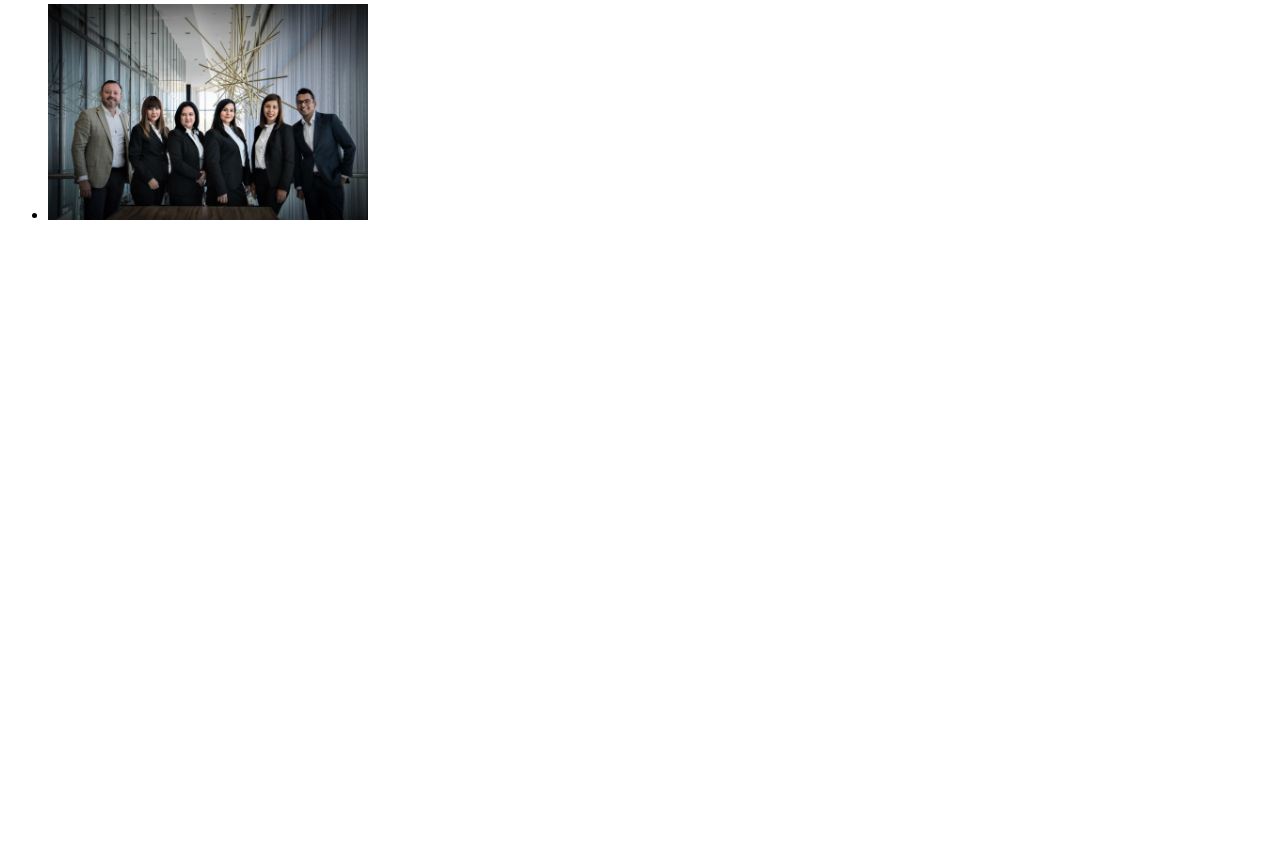
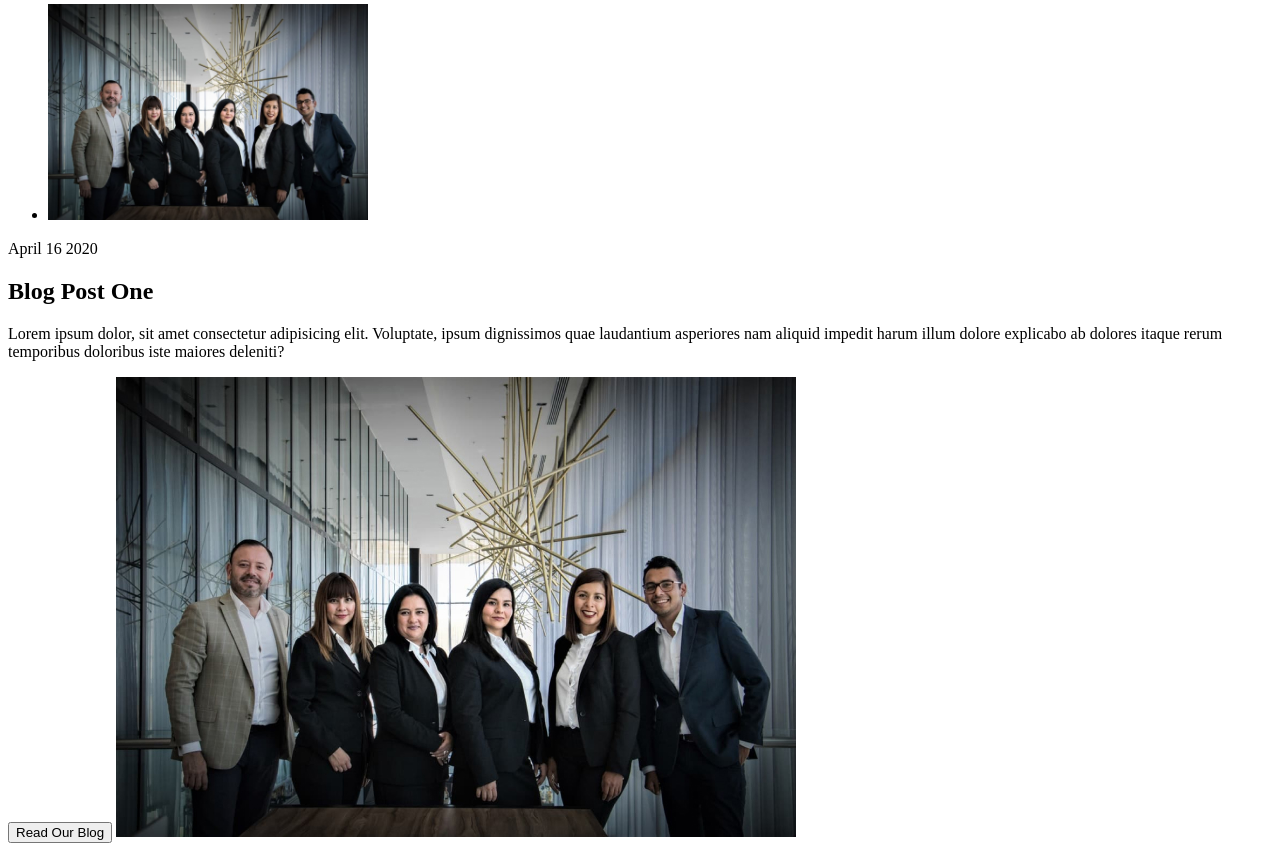
Before and after one commit to Maksym-Shcherbak/practice, a plain HTML site: page index.html in a window 1280 px wide. Shown: the part 2645-3496 px from the top of the page. Before the commit the page ends 2885 px from the top, so only its background shows below. Drawn offline with Linux system fonts and the light colour scheme.

Commit message:
commit-5

```diff
--- a/index.html
+++ b/index.html
@@ -83,15 +83,27 @@
         <h2>Business Cases</h2>
         <p>Lorem ipsum dolor sit amet consectetur adipisicing elit. Architecto, sapiente</p>
         <ul>
-          <li><img src="./images/Rectangle.jpg" alt="images" width="320"></li>
-          <li><img src="./images/Rectangle.jpg" alt="images" width="320"></li>
-          <li><img src="./images/Rectangle.jpg" alt="images" width="320"></li>
-          <li><img src="./images/Rectangle.jpg" alt="images" width="320"></li>
-          <li><img src="./images/Rectangle.jpg" alt="images" width="320"></li>
-          <li><img src="./images/Rectangle.jpg" alt="images" width="320"></li>
-          <li><img src="./images/Rectangle.jpg" alt="images" width="320"></li>
-          <li><img src="./images/Rectangle.jpg" alt="images" width="320"></li>
+          <li><img src="./images/Rectangle.jpg" alt="images" width="320" /></li>
+          <li><img src="./images/Rectangle.jpg" alt="images" width="320" /></li>
+          <li><img src="./images/Rectangle.jpg" alt="images" width="320" /></li>
+          <li><img src="./images/Rectangle.jpg" alt="images" width="320" /></li>
+          <li><img src="./images/Rectangle.jpg" alt="images" width="320" /></li>
+          <li><img src="./images/Rectangle.jpg" alt="images" width="320" /></li>
+          <li><img src="./images/Rectangle.jpg" alt="images" width="320" /></li>
+          <li><img src="./images/Rectangle.jpg" alt="images" width="320" /></li>
         </ul>
+      </section>
+      <!-- Blog Post One -->
+      <section>
+        <p>April 16 2020</p>
+        <h2>Blog Post One</h2>
+        <p>
+          Lorem ipsum dolor, sit amet consectetur adipisicing elit. Voluptate, ipsum dignissimos
+          quae laudantium asperiores nam aliquid impedit harum illum dolore explicabo ab dolores
+          itaque rerum temporibus doloribus iste maiores deleniti?
+        </p>
+        <button type="button">Read Our Blog</button>
+        <img src="./images/Rectangle.jpg" alt="Blog Post" width="680" />
       </section>
     </main>
     <footer></footer>
```
